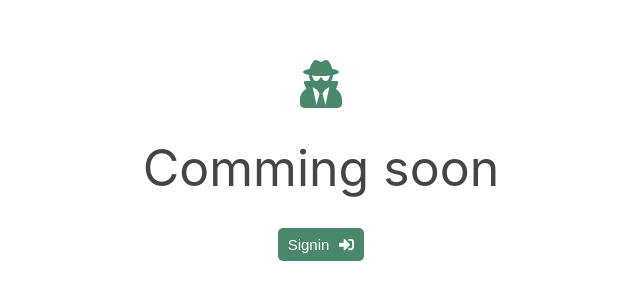
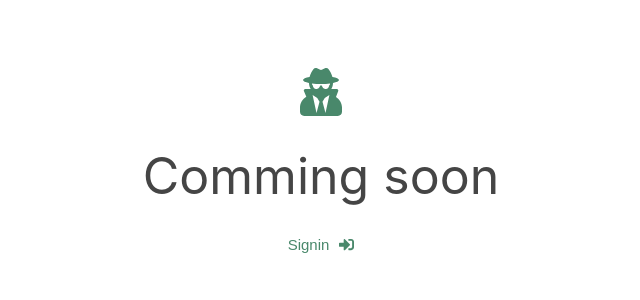
Before and after one commit to Gyedhu/Future, a React (Create React App) app: page / in a window 1280 px wide. Shown: the part 240-540 px from the top of the page, without its empty margins (319-959 px from the left). Built offline with nearby package versions, Linux system fonts and the light colour scheme.

Commit message:
Added functionality and styles for Button

```diff
--- a/src/components/Common/Button/index.tsx
+++ b/src/components/Common/Button/index.tsx
@@ -1,12 +1,13 @@
 import React from "react";
-import { ButtonContainer } from "./style";
+import { ButtonContainer, StyleProps } from "./style";
 
-interface Props {
+interface Props extends StyleProps {
 	children: React.ReactNode;
+	onClick?: (event: React.MouseEvent<HTMLButtonElement, MouseEvent>) => void;
 }
 
-const Button: React.FC<Props> = ({ children }: Props) => {
-	return <ButtonContainer>{children}</ButtonContainer>;
+const Button: React.FC<Props> = ({ children, ...props }: Props) => {
+	return <ButtonContainer {...props}>{children}</ButtonContainer>;
 };
 
 export default Button;
--- a/src/components/Common/Button/style.ts
+++ b/src/components/Common/Button/style.ts
@@ -1,13 +1,48 @@
-import styled from "styled-components";
+import styled, { css } from "styled-components";
 
-export const ButtonContainer = styled.button`
+export interface StyleProps {
+	filled?: boolean;
+	link?: boolean;
+	outline?: boolean;
+	primary?: boolean;
+}
+
+export const ButtonContainer = styled.button<StyleProps>`
 	align-items: center;
-	background-color: ${(props) => props.theme.primary};
+	background-color: transparent;
 	border: 0;
 	border-radius: 5px;
-	color: ${(props) => props.theme.primaryText};
 	display: flex;
 	gap: 10px;
 	font-size: 15px;
-	padding: 8px 10px;
+	padding: 0;
+
+	${(props) =>
+		props.link &&
+		css`
+			color: ${props.theme.primary};
+			text-decoration: underline;
+		`}
+
+	${(props) =>
+		props.primary &&
+		css`
+			color: ${props.theme.primary};
+		`}
+
+	${(props) =>
+		props.filled &&
+		css`
+			background-color: ${(props) => props.theme.primary};
+			color: ${(props) => props.theme.primaryText};
+			padding: 8px 10px;
+		`}
+
+	${(props) =>
+		props.outline &&
+		css`
+			border: 1px solid ${props.theme.primary};
+			color: ${(props) => props.theme.primary};
+			padding: 8px 10px;
+		`}
 `;
--- a/src/pages/LandingPage.tsx
+++ b/src/pages/LandingPage.tsx
@@ -30,7 +30,7 @@ const LandingPage: React.FC = () => {
 		<LandingPageContainer>
 			<FontAwesomeIcon size='3x' icon={faUserSecret} />
 			<Line>Comming soon</Line>
-			<Button>
+			<Button primary>
 				Signin
 				<FontAwesomeIcon icon={faSignInAlt} />
 			</Button>
```
Also changed, not shown: 1 other file (tests, documents, lock files or other folders).
